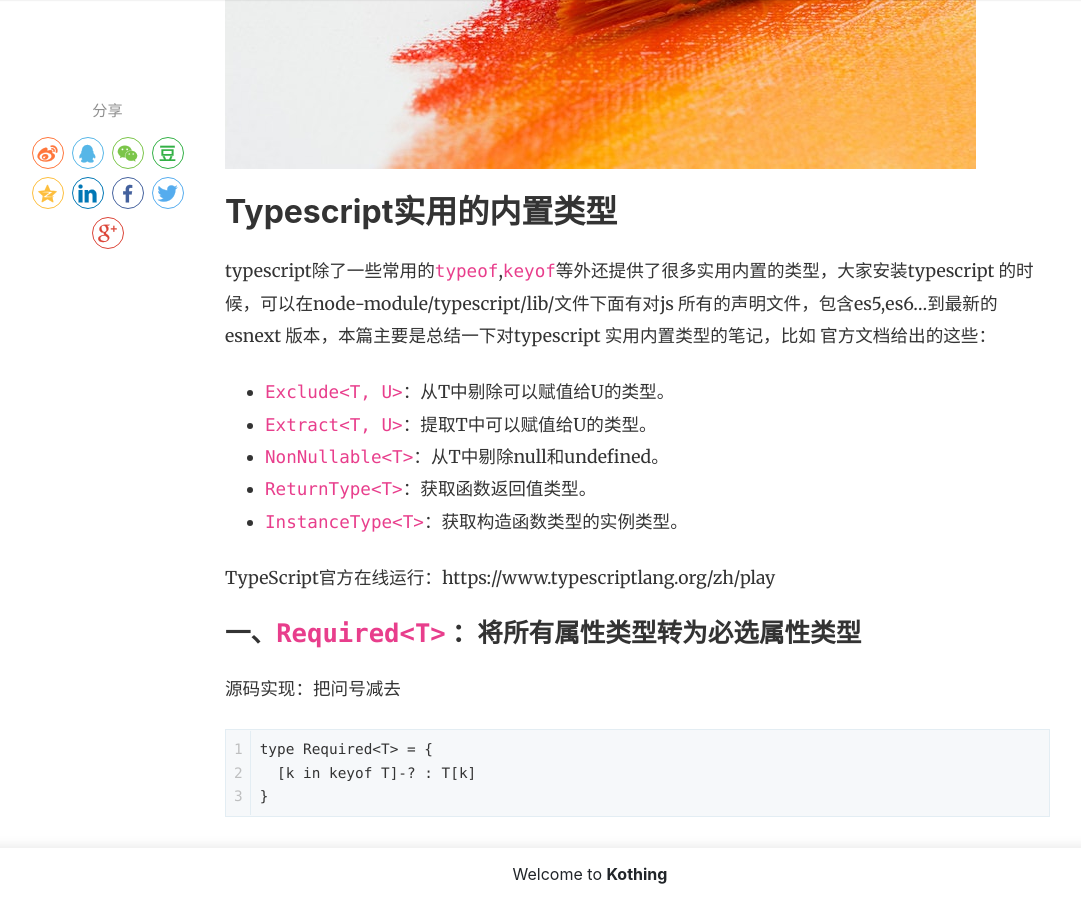
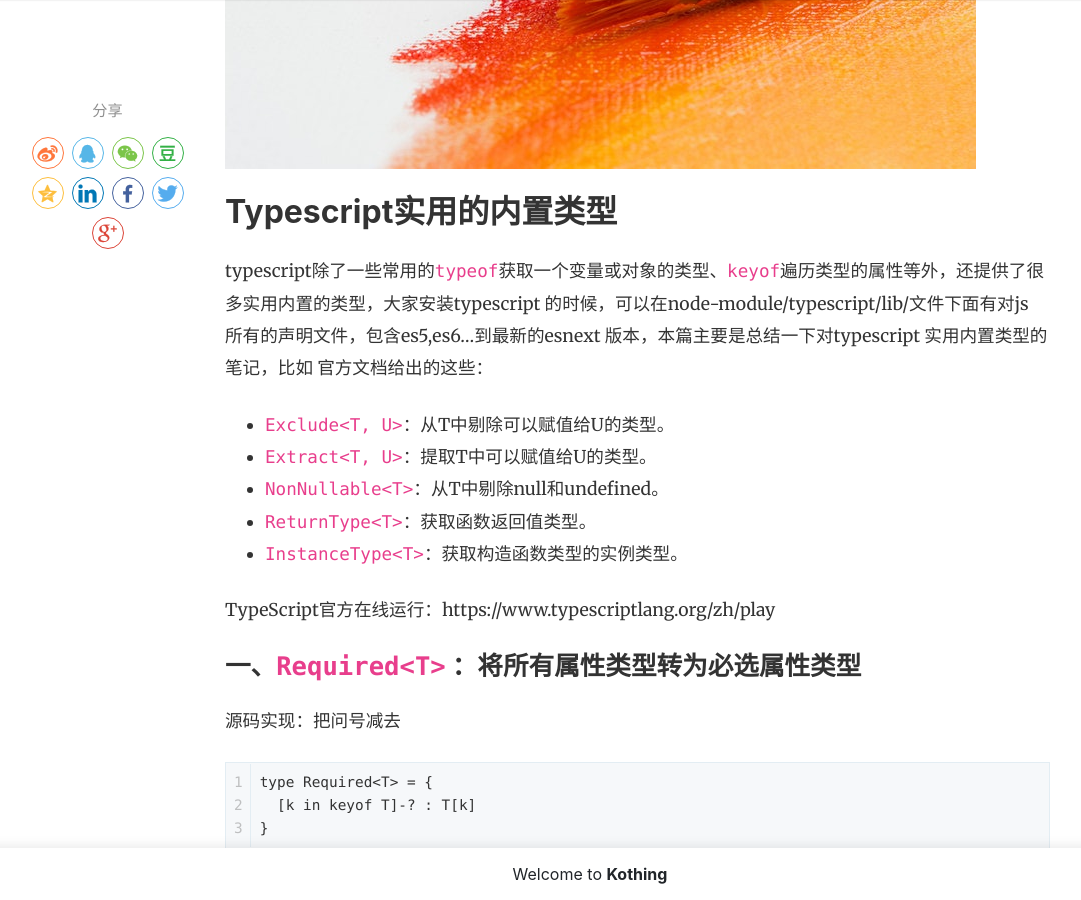
Before and after one commit to kothing/kothing.github.io, a Jekyll site: the page built from _posts/2021-03-07-typescript-built-in-types.md, in a window 1280 px wide and 900 px high, scrolled down 682 px. Shown: the whole window, without its empty margins (50-1131 px from the left). Built offline with Jekyll 4.4.1, drawn with Linux system fonts in a browser that asks for light colours; nearby versions of some CDN libraries; comment, search, counter and statistics services are not loaded.

Commit message:
Update 2021-03-07-typescript-built-in-types.md

```diff
--- a/_posts/2021-03-07-typescript-built-in-types.md
+++ b/_posts/2021-03-07-typescript-built-in-types.md
@@ -11,7 +11,7 @@
 
 # Typescript实用的内置类型
 
-typescript除了一些常用的`typeof`,`keyof`等外还提供了很多实用内置的类型，大家安装typescript 的时候，可以在node-module/typescript/lib/文件下面有对js 所有的声明文件，包含es5,es6...到最新的esnext 版本，本篇主要是总结一下对typescript 实用内置类型的笔记，比如 官方文档给出的这些：
+typescript除了一些常用的`typeof`获取一个变量或对象的类型、`keyof`遍历类型的属性等外，还提供了很多实用内置的类型，大家安装typescript 的时候，可以在node-module/typescript/lib/文件下面有对js 所有的声明文件，包含es5,es6...到最新的esnext 版本，本篇主要是总结一下对typescript 实用内置类型的笔记，比如 官方文档给出的这些：
 
 - `Exclude<T, U>`：从T中剔除可以赋值给U的类型。
 - `Extract<T, U>`：提取T中可以赋值给U的类型。
```
